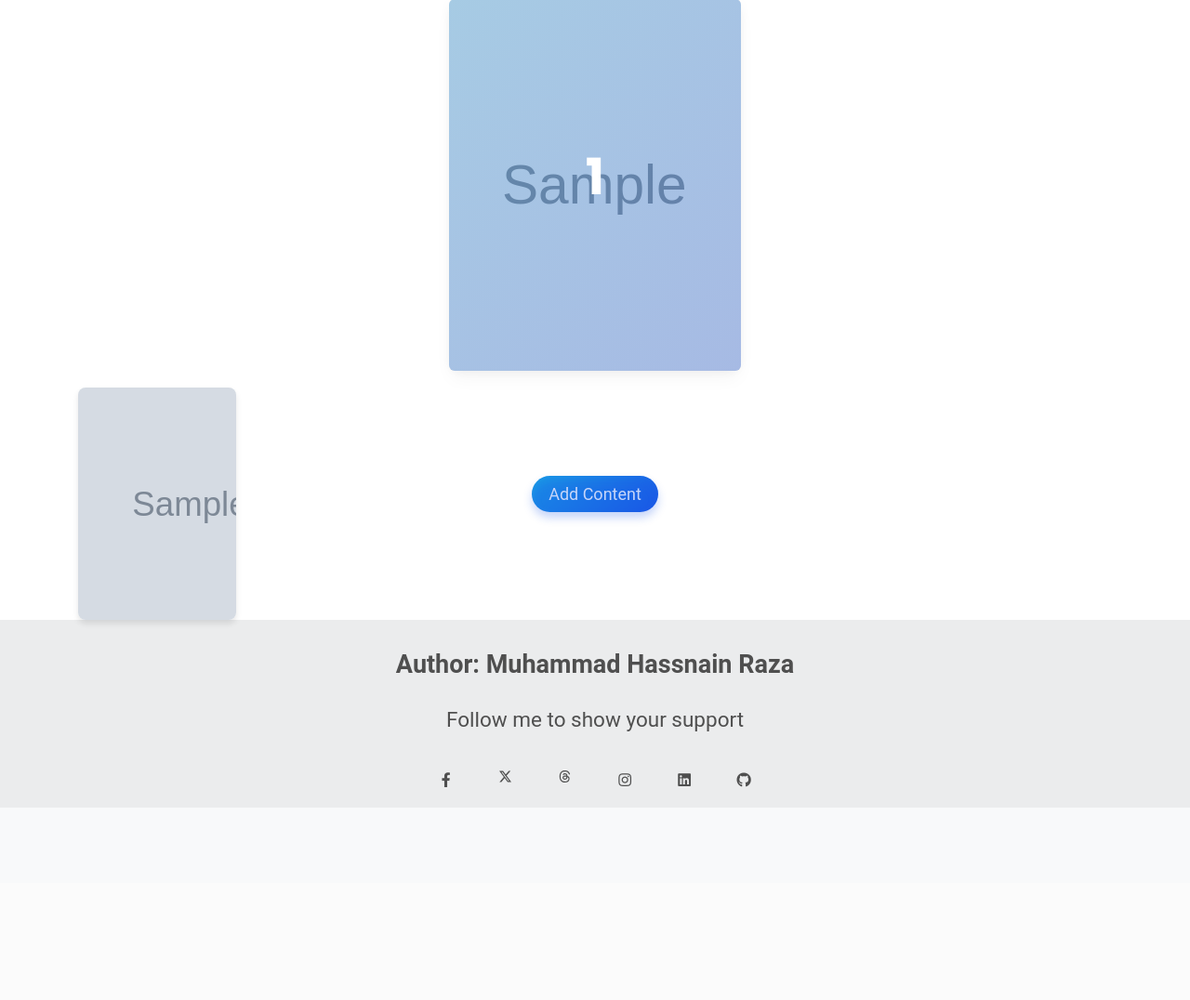
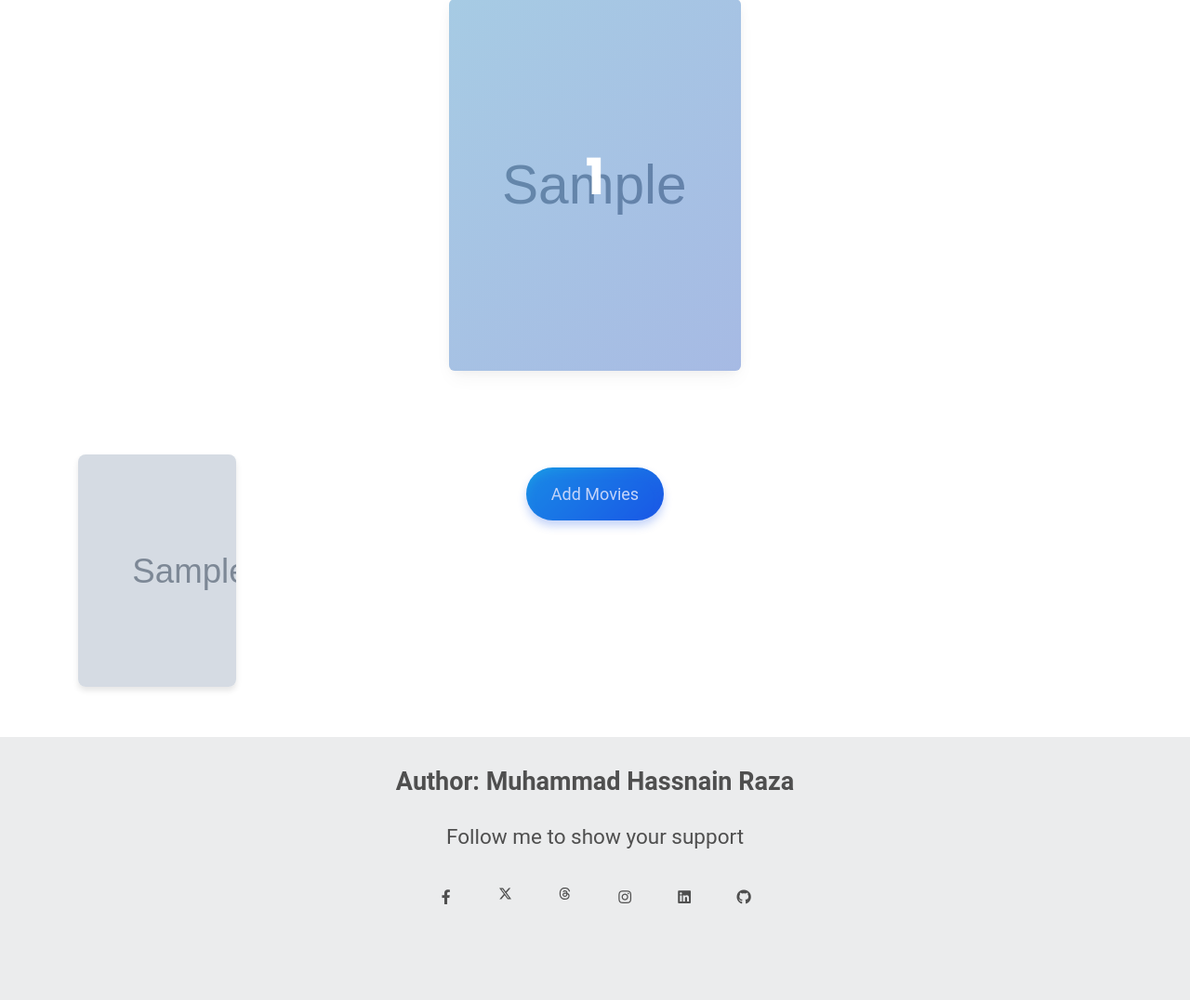
Before and after one commit to HasnainRaza026/Movies_-_Shows, a Flask app: page / in a window 1280 px wide. Shown: the part 233-1309 px from the top of the page at 93% size. Before the commit the page ends 1102 px from the top, so only its background shows below. Run offline with Flask 3, Linux system fonts and the light colour scheme; a user stored in the database is signed in; tables that the repository leaves empty hold one stand-in row (values such as "Sample post"); grey boxes marked "Sample" are stand-in pictures; some libraries are stand-ins or nearby versions.

Commit message:
improves front-end

```diff
--- a/server.py
+++ b/server.py
@@ -5,9 +5,9 @@ app = create_app()
 
 if __name__ == '__main__':
     from eventlet import wsgi
-    wsgi.server(eventlet.listen(('127.0.0.1', 5000)), app)
+    # wsgi.server(eventlet.listen(('127.0.0.1', 5000)), app)
 
-    # app.run(debug=True, host='127.0.0.1', port=5000)    # For Development and Testing Only
+    app.run(debug=True, host='127.0.0.1', port=5000)    # For Development and Testing Only
 
 
 
--- a/website/static/css/styles.css
+++ b/website/static/css/styles.css
@@ -146,13 +146,16 @@
 	 font-weight: bold;
 	 color: #fff;
 	 padding: 0.5em 1em;
-	 border-radius: 100px;
+	 border-radius: 500px;
 	 font: inherit;
 	 background: linear-gradient(135deg, #1a9be6, #1a57e6);
 	 border: none;
 	 position: relative;
 	 transform-style: preserve-3d;
 	 transition: 300ms ease;
+}
+.button.b-size{
+	padding: 1em 1.5em;
 }
  .button:before {
 	 transition: 300ms ease;
--- a/website/templates/base.html
+++ b/website/templates/base.html
@@ -104,9 +104,9 @@
 
 {% endblock %}
 
-  <footer class="text-center bg-body-tertiary pb-5">
+  <footer class="text-center bg-body-tertiary mt-5">
     <!-- Grid container -->
-    <div class="container-fluid pt-4" style="background-color: rgba(0, 0, 0, 0.05);">
+    <div class="container-fluid pt-4 pb-5" style="background-color: rgba(0, 0, 0, 0.05);">
       <!-- Section: Social media -->
       <section class="mb-4">
         <p class="fs-4 fw-bold">Author: Muhammad Hassnain Raza</p>
--- a/website/templates/index.html
+++ b/website/templates/index.html
@@ -25,7 +25,7 @@
   </div>
 
   {% else %}
-  <div class="container">
+  <div class="container pb-3">
     {% for movie in top_10_movies %}
     <div class="card card-top-10" >
       <div class="front" style="background-image: url('{{movie['img_url']}}');">
@@ -50,7 +50,7 @@
     {% endfor %}
   </div>
 
-  <div class="container text-center">
+  <div class="container text-center mt-5">
     <div class="row row-cols-2 row-cols-sm-3 row-cols-md-4 row-cols-lg-6 g-3">
         {% for movie in all_movies %}
         <div class="col">
@@ -71,9 +71,13 @@
     </div>
   </div>
 
+  <div class="container text-center add custom-css-add-botton">
+    <a href="{{url_for('views.add')}}" class="button b-size">Add Movies</a>
+  </div>
+
   {% endif %}
 
-  <div class="container text-center add custom-css-add-botton">
+  <!-- <div class="container text-center add custom-css-add-botton">
     <a href="{{url_for('views.add')}}" class="button">Add Content</a>
-  </div>
+  </div> -->
 {% endblock %}
```
